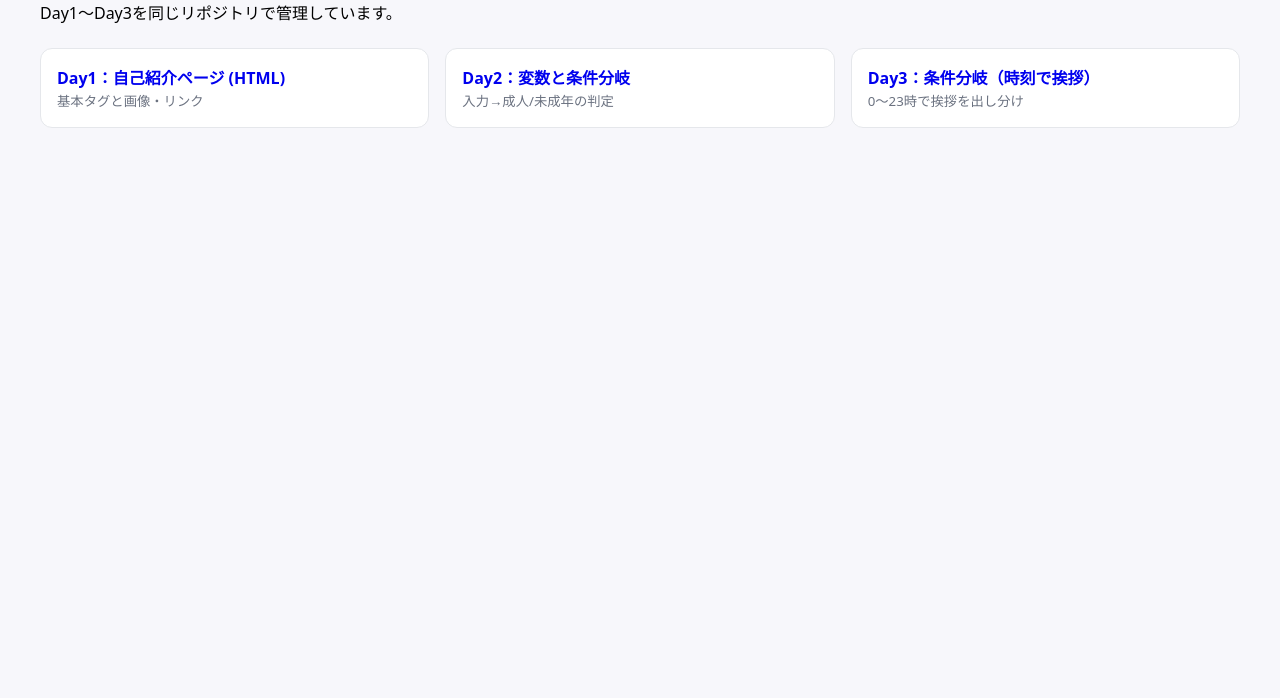
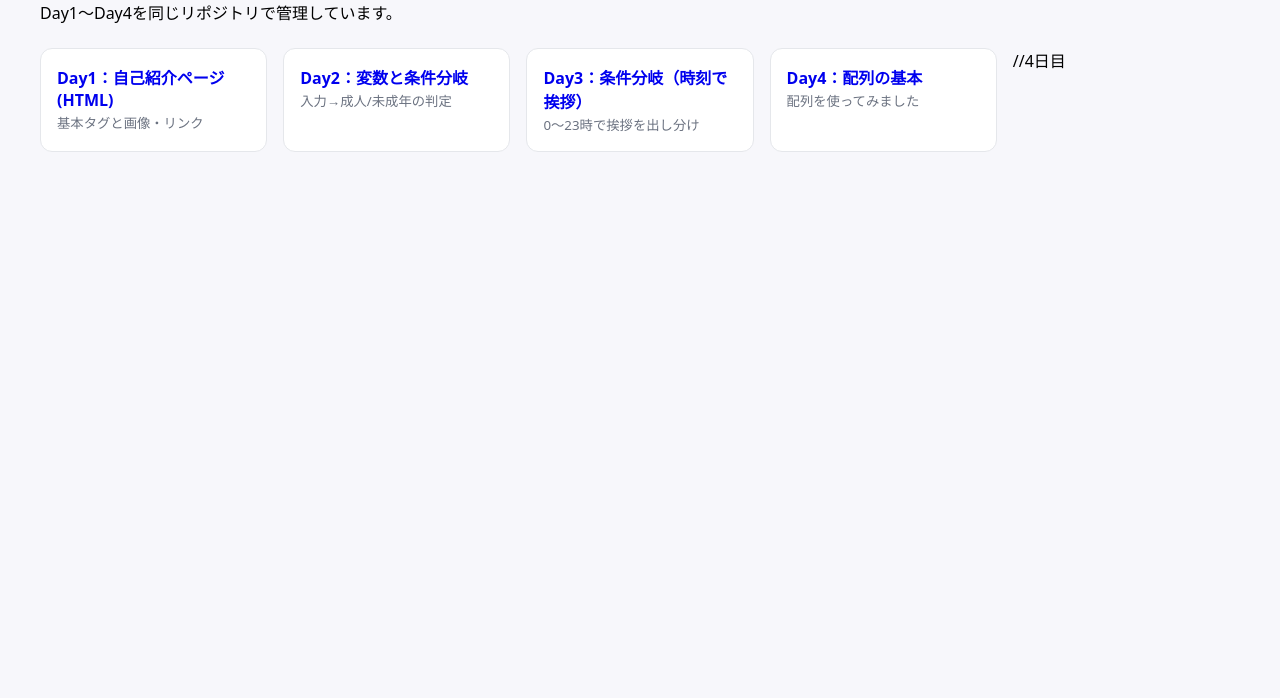
Before and after one commit to TMRYM525/my-ai-learning-repo, a plain HTML site: page index.html in a window 1280 px wide. Shown: the part 102-800 px from the top of the page. Drawn offline with Linux system fonts and the light colour scheme.

Commit message:
Update index.html

```diff
--- a/index.html
+++ b/index.html
@@ -15,7 +15,7 @@
 </head>
 <body>
   <h1>JavaScript学習ログ</h1>
-  <p>Day1〜Day3を同じリポジトリで管理しています。</p>
+  <p>Day1〜Day4を同じリポジトリで管理しています。</p>
   <div class="grid">
     <a class="card" href="./Day1/" target="_self">
       <strong>Day1：自己紹介ページ (HTML)</strong><br><small>基本タグと画像・リンク</small>
@@ -26,6 +26,9 @@
     <a class="card" href="./Day3/" target="_self">
       <strong>Day3：条件分岐（時刻で挨拶）</strong><br><small>0〜23時で挨拶を出し分け</small>
     </a>
+    <a class="card" href="./Day4/" target="_self">
+      <strong>Day4：配列の基本</strong><br><small>配列を使ってみました</small>
+    </a> //4日目
   </div>
 </body>
 </html>
```
